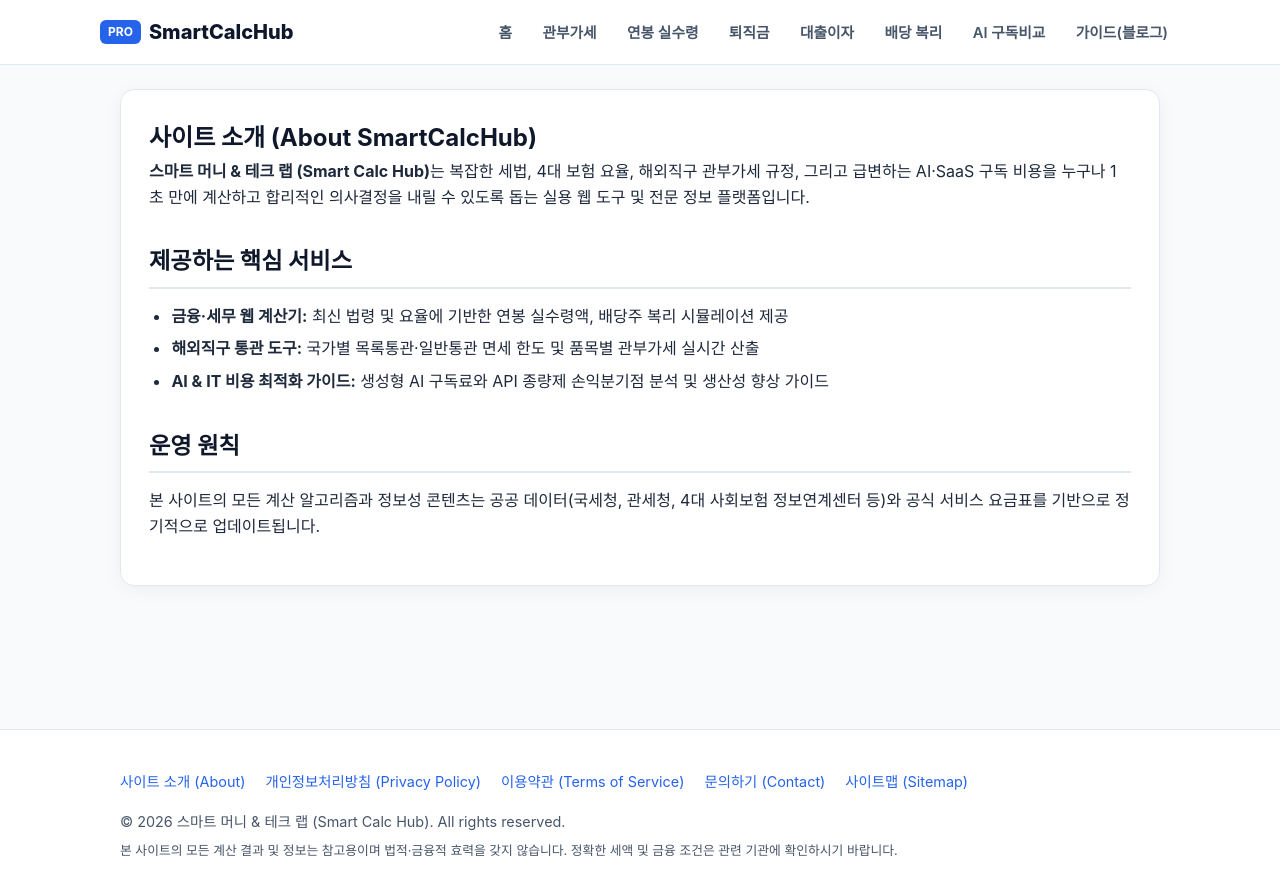
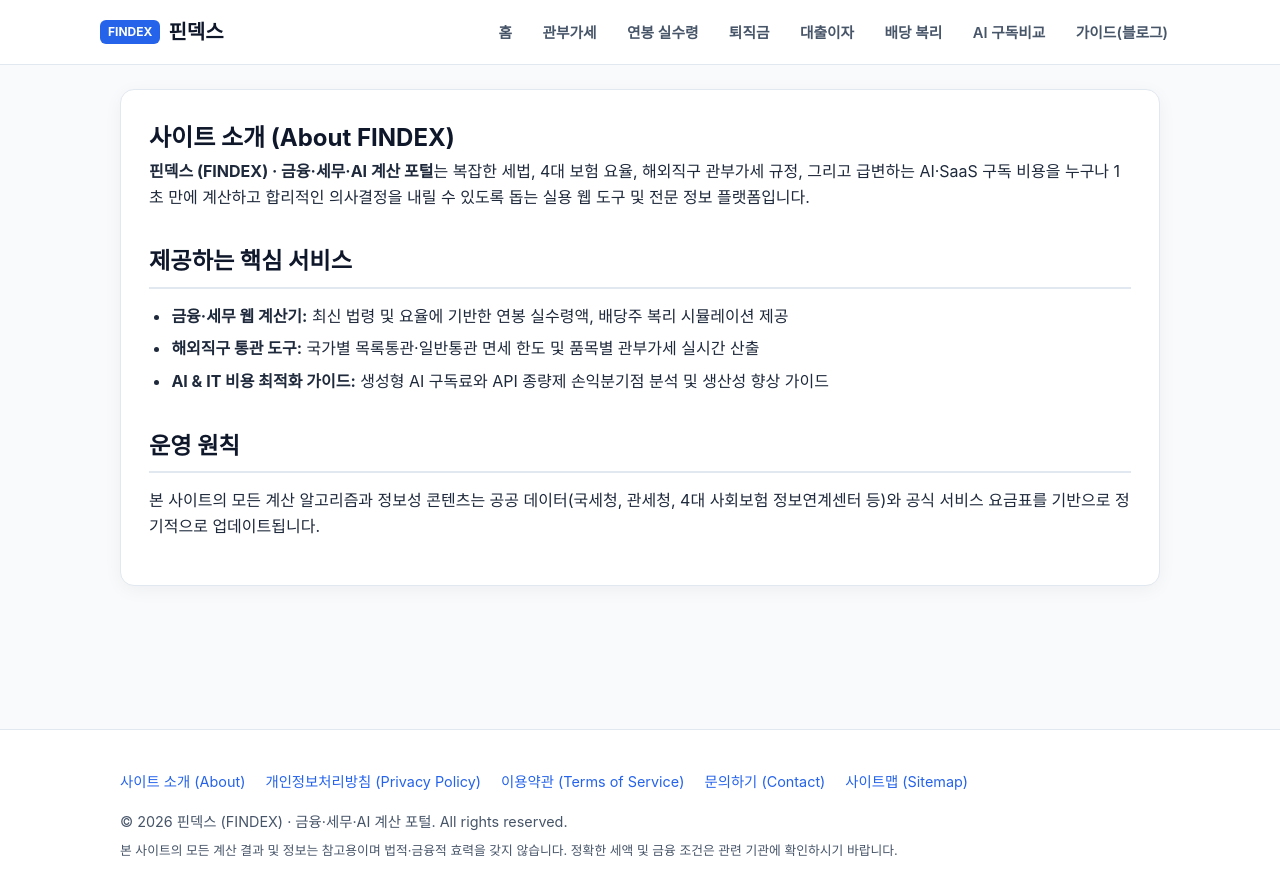
Before and after one commit to bakaseon/bakaseon.github.io, an Astro site: page /about in a window 1280 px wide. Built offline with nearby package versions, Linux system fonts and the light colour scheme; Astro itself is replaced by a stand-in of ours; no server answers.

Commit message:
feat(brand): rebrand site to FINDEX (핀덱스)

```diff
--- a/src/config/site.ts
+++ b/src/config/site.ts
@@ -2,12 +2,12 @@
 // 나중에 광고 승인 번호나 제휴 링크만 이곳에 입력하면 사이트 전체에 자동 반영됩니다.
 
 export const SITE_CONFIG = {
-  title: '스마트 머니 & 테크 랩 (Smart Calc Hub)',
-  shortName: 'SmartCalcHub',
-  description: '2026년 최신 연봉 실수령액, 해외직구 관부가세, 퇴직금, 대출이자, 배당주 복리 계산기 및 AI·IT 실전 가이드를 제공하는 통합 포털입니다.',
+  title: '핀덱스 (FINDEX) · 금융·세무·AI 계산 포털',
+  shortName: 'FINDEX',
+  description: '핀덱스(FINDEX)는 2026년 최신 연봉 실수령액, 퇴직금·실업급여, 대출이자·DSR, 해외직구 관부가세, 배당 복리 및 AI 비용 계산기를 제공하는 데이터 포털입니다.',
   url: import.meta.env.PUBLIC_SITE_URL || 'https://bakaseon.github.io',
   lang: 'ko',
-  author: 'Smart Lab Editorial Team',
+  author: 'FINDEX Research Lab',
   contactEmail: 'e.jang.soltec21@gmail.com',
 
   // 1. 검색엔진 소유권 확인 메타태그 (구글 서치콘솔 & 네이버 서치어드바이저 코드만 넣으면 자동 적용)
--- a/src/layouts/BaseLayout.astro
+++ b/src/layouts/BaseLayout.astro
@@ -63,8 +63,8 @@ const currentPath = Astro.url.pathname;
     <header class="site-header">
       <div class="container header-inner">
         <a href="/" class="brand">
-          <span class="brand-badge">PRO</span>
-          <span>{SITE_CONFIG.shortName}</span>
+          <span class="brand-badge">FINDEX</span>
+          <span>핀덱스</span>
         </a>
         <nav aria-label="주요 메뉴">
           <ul class="nav-list">
```
